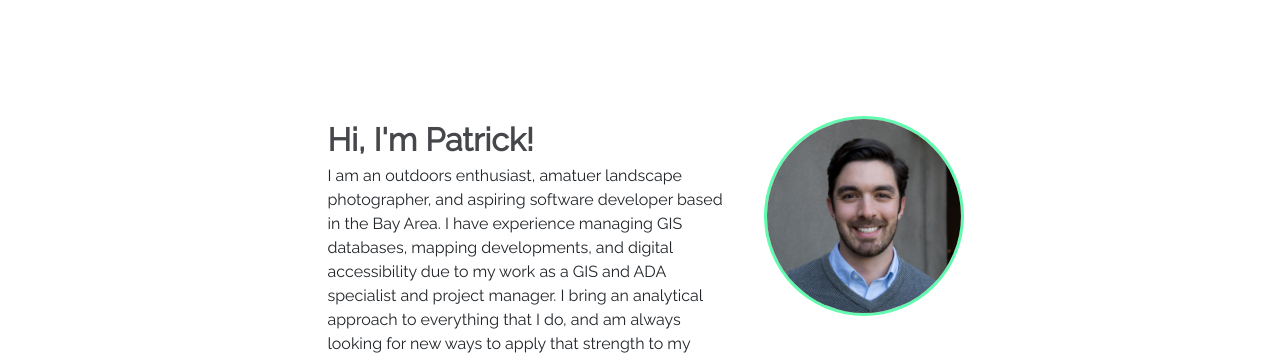
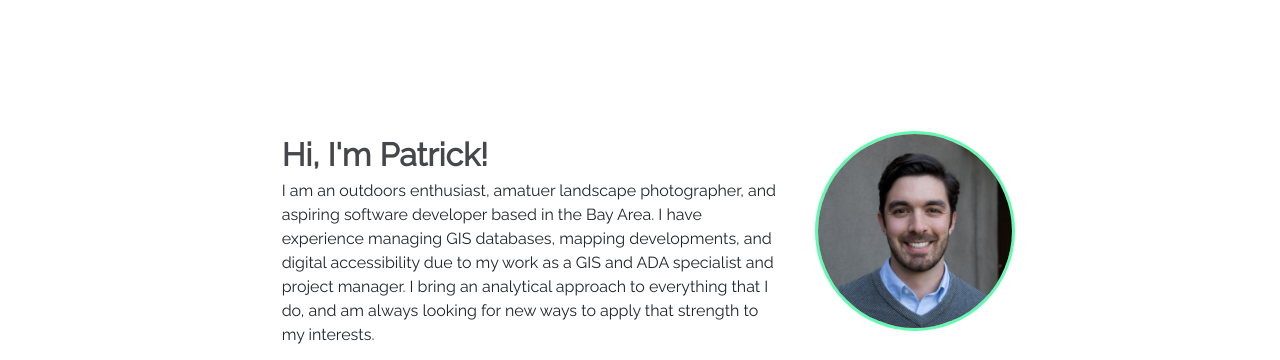
Before and after one commit to patrick-ware/user-site, a plain HTML site: page index.html in a window 1280 px wide. Shown: the part 812-1172 px from the top of the page. Drawn offline with nearby package versions, Linux system fonts and the light colour scheme.

Commit message:
about page desc css update with padding

```diff
--- a/css/pw-styles.css
+++ b/css/pw-styles.css
@@ -145,6 +145,10 @@ hr.divider {
 
 .text-white-50 {
   color: var(--Backround-B);
+}
+
+.about-desc {
+  padding: 15px;
 }
 
 .Headshot {
--- a/index.html
+++ b/index.html
@@ -67,9 +67,9 @@
 
         <!-- About-->
     <section class="page-section" id="about">
-      <div class="page-about">
+      <div class="about-desc page-about">
       <div class="row justify-content-center">
-          <div class="col-md-4 col-sm-12 col-xs-12" >
+          <div class="col-md-5 col-sm-12 col-xs-12" >
             <div class="Page-About-Greeting">Hi, I'm Patrick!</div>
             <p class="text-white-50"> I am an outdoors enthusiast, amatuer landscape photographer, and aspiring software developer based in the Bay Area. <!--My favorite place in California is Kings Canyon National Park, and I love taking my dog to Half Moon Bay for day trips.--> I have experience managing GIS databases, mapping developments, and digital accessibility due to my work as a GIS and ADA specialist and project manager. I bring an analytical approach to everything that I do, and am always looking for new ways to apply that strength to my interests.
             </p>
@@ -134,6 +134,7 @@
 <!--      </div>-->
       <div class="col-md-2 col-sm-12 col-xs-12">
       <img class="Headshot" alt="headshot of Patrick Ware" src="./assets/img/Headshot_Color.JPG"/>
+      </div>
       </div>
     </div>
     </div>
```
